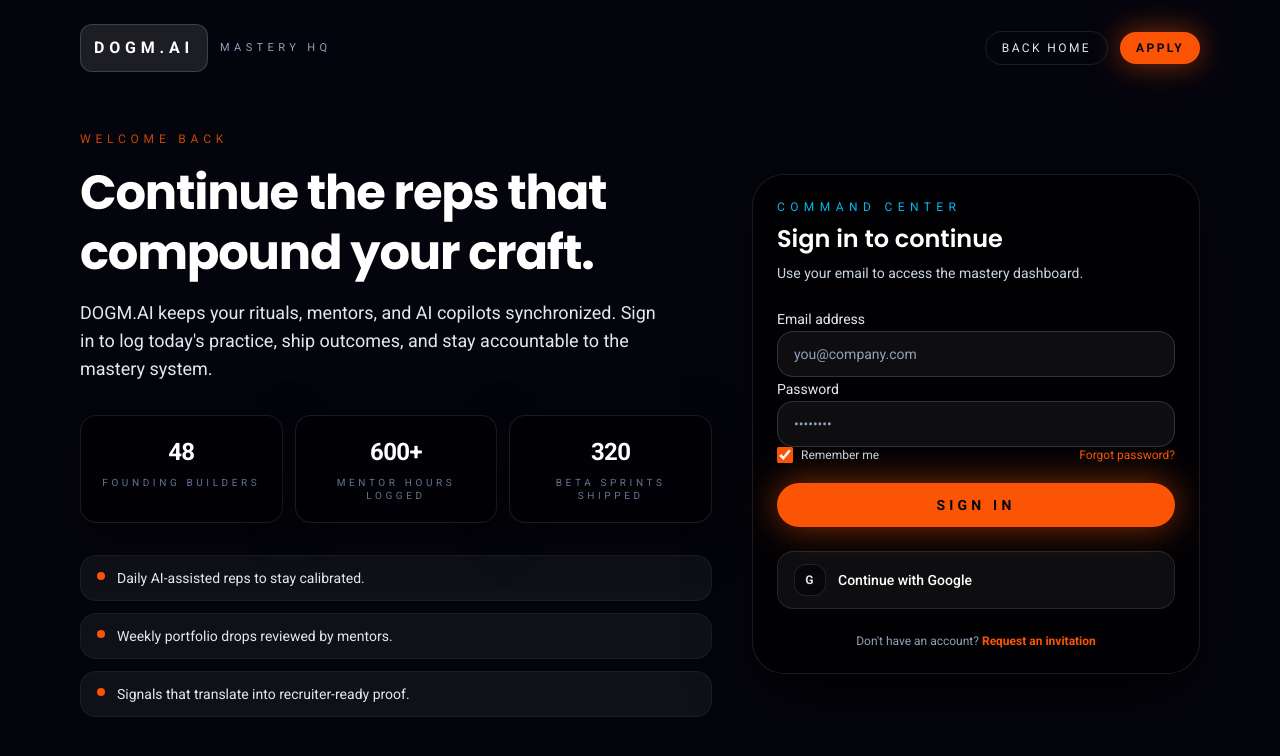
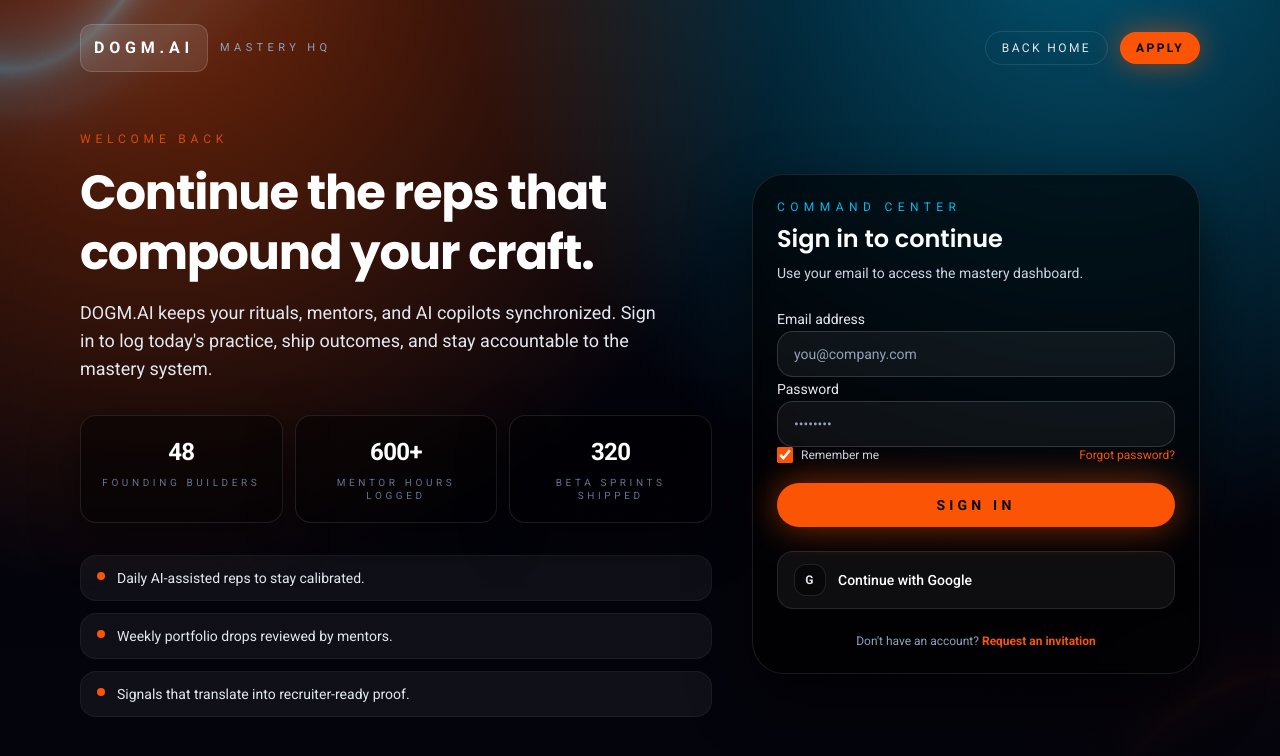
Before and after one commit to LiveLifeWithLove/dogmai, a Next.js app: page /signin in a window 1280 px wide. Shown: the top 756 px of the page. Built offline with nearby package versions, Linux system fonts and the light colour scheme.

Commit message:
feat: update

```diff
--- a/app/signin/page.tsx
+++ b/app/signin/page.tsx
@@ -1,4 +1,3 @@
-import Image from "next/image";
 import type { Metadata } from "next";
 import Link from "next/link";
 
@@ -23,24 +22,19 @@
 
 export default function SignInPage() {
   return (
-    <div className="relative min-h-screen bg-ebony text-slate-100">
-      <div className="pointer-events-none absolute inset-0 -z-10 overflow-hidden" aria-hidden="true">
-        <div className="relative h-full w-full">
-          <Image
-            src="/flare-bg.png"
-            alt="DOGM.AI flare background"
-            fill
-            priority
-            sizes="100vw"
-            className="object-cover opacity-70 blur-[1px] sm:object-center"
-          />
-          <div className="absolute inset-0 bg-gradient-to-b from-ebony/40 via-ebony/80 to-ebony" />
-          <div className="absolute inset-0 bg-[radial-gradient(circle_at_12%_-5%,rgba(250,84,4,0.35),transparent_45%)]" />
-          <div className="absolute inset-0 bg-[radial-gradient(circle_at_85%_-10%,rgba(4,183,236,0.35),transparent_45%)]" />
-        </div>
-      </div>
+    <div
+      className="relative min-h-screen overflow-hidden bg-ebony text-slate-100"
+      style={{
+        backgroundImage: "url(/flare-bg.png)",
+        backgroundSize: "cover",
+        backgroundPosition: "center",
+      }}
+    >
+      <div className="pointer-events-none absolute inset-0 bg-gradient-to-b from-ebony/30 via-ebony/70 to-ebony" aria-hidden="true" />
+      <div className="pointer-events-none absolute inset-0 bg-[radial-gradient(circle_at_12%_-5%,rgba(250,84,4,0.45),transparent_45%)]" aria-hidden="true" />
+      <div className="pointer-events-none absolute inset-0 bg-[radial-gradient(circle_at_85%_-10%,rgba(4,183,236,0.45),transparent_45%)]" aria-hidden="true" />
 
-      <div className="relative flex min-h-screen flex-col">
+      <div className="relative z-10 flex min-h-screen flex-col">
         <header className="mx-auto flex w-full max-w-6xl items-center justify-between px-4 py-6 text-sm text-slate-200">
           <Link href="/" className="flex items-center gap-3">
             <div className="flex h-12 w-32 items-center justify-center rounded-xl border border-white/15 bg-white/10 text-base font-semibold tracking-[0.3em] text-white">
```
